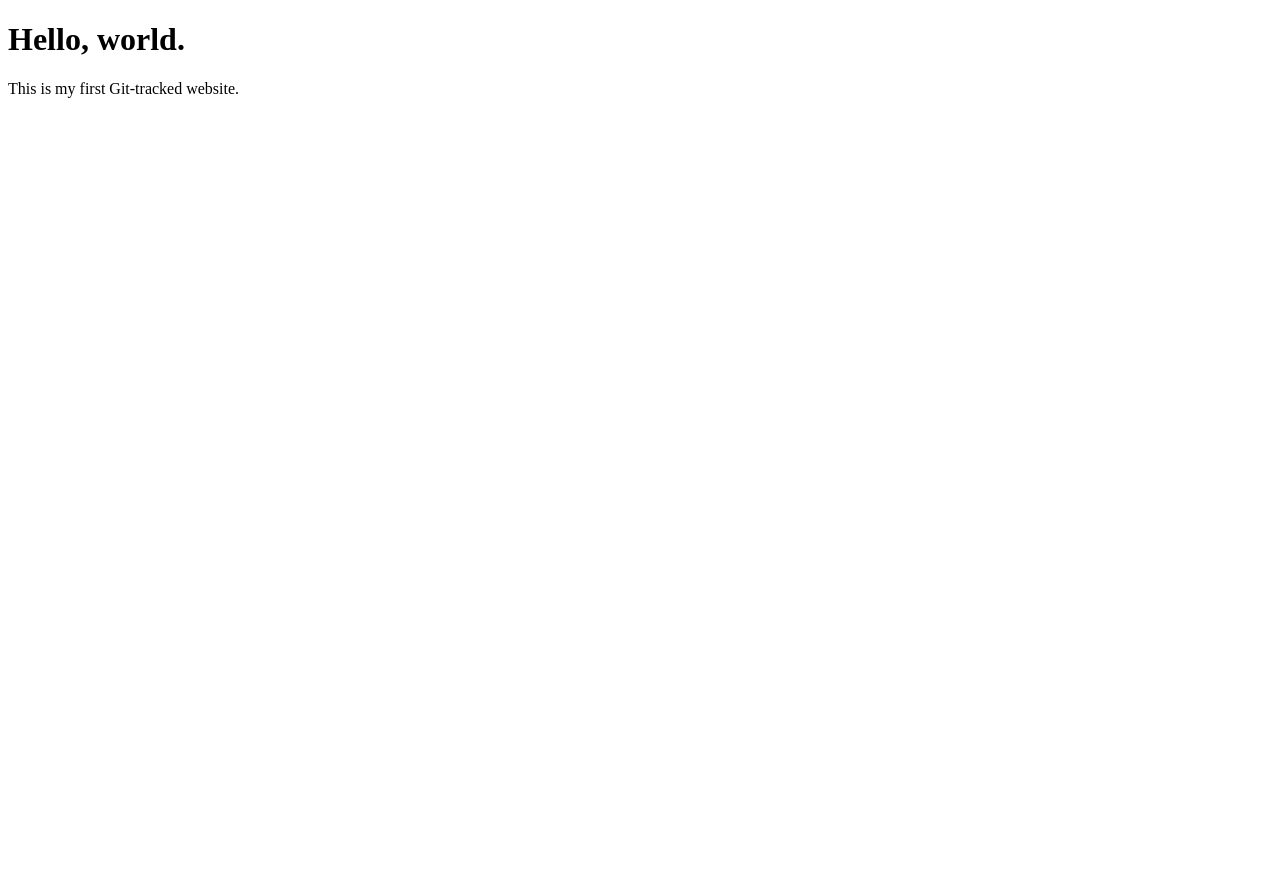
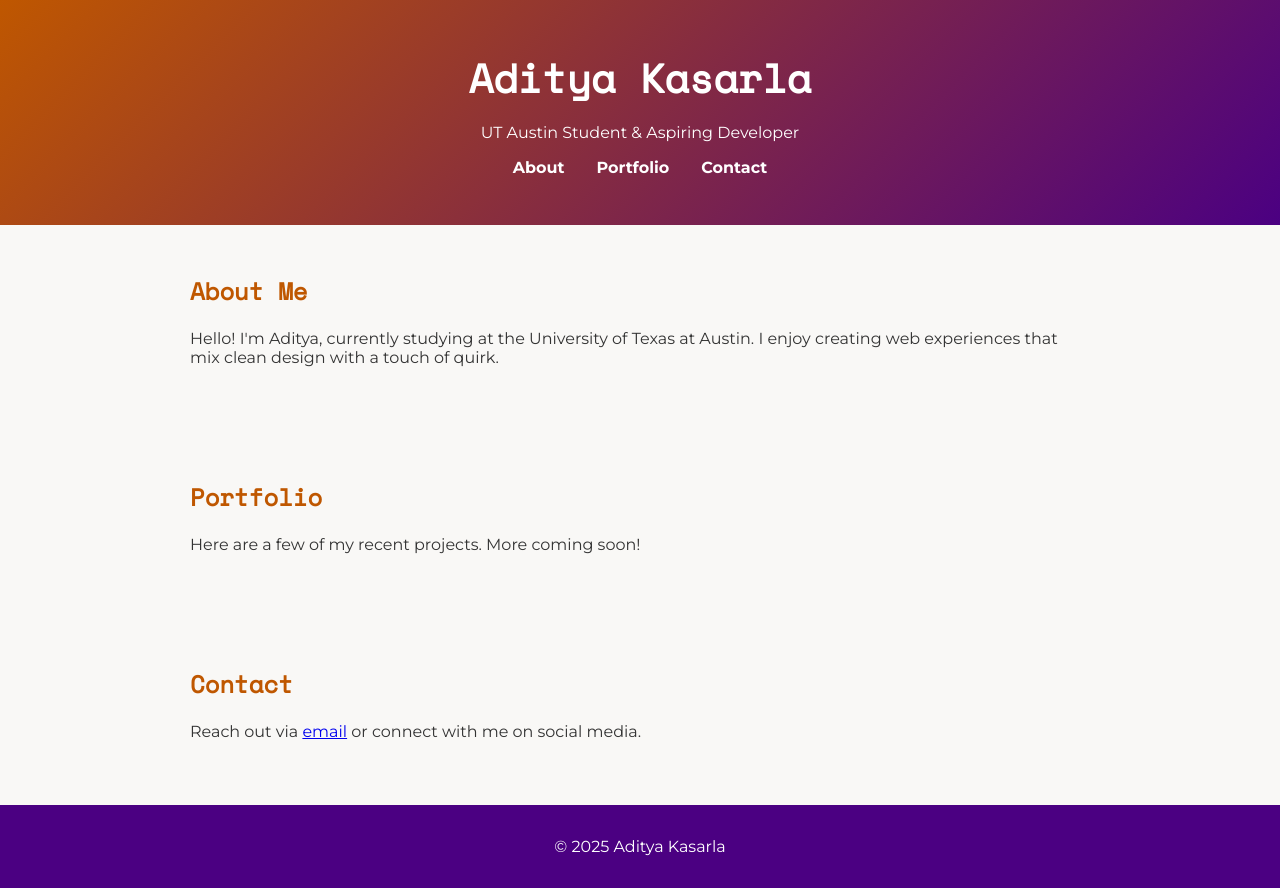
Before and after one commit to akasarla/website, a plain HTML site: page index.html in a window 1280 px wide. Before the commit the page ends 800 px from the top, so only its background shows below. Drawn offline with nearby package versions, Linux system fonts and the light colour scheme.

Commit message:
Improve personal website

```diff
--- a/index.html
+++ b/index.html
@@ -1,11 +1,100 @@
 <!DOCTYPE html>
-<html>
-  <head>
-    <meta charset="UTF-8" />
-    <title>My First Site</title>
-  </head>
-  <body>
-    <h1>Hello, world.</h1>
-    <p>This is my first Git-tracked website.</p>
-  </body>
+<html lang="en">
+<head>
+  <meta charset="UTF-8" />
+  <meta name="viewport" content="width=device-width, initial-scale=1.0" />
+  <title>Aditya Kasarla - UT Austin Student</title>
+  <link href="https://fonts.googleapis.com/css2?family=Montserrat:wght@300;400;700&family=Space+Mono&display=swap" rel="stylesheet">
+  <style>
+    :root {
+      --burnt-orange: #bf5700;
+      --accent-color: #4b0082;
+      --light-bg: #f9f8f6;
+      --dark-text: #333;
+    }
+    body {
+      margin: 0;
+      font-family: 'Montserrat', sans-serif;
+      color: var(--dark-text);
+      background: var(--light-bg);
+    }
+    header {
+      background: linear-gradient(135deg, var(--burnt-orange), var(--accent-color));
+      color: white;
+      padding: 3rem 1rem;
+      text-align: center;
+    }
+    header h1 {
+      font-family: 'Space Mono', monospace;
+      font-size: 2.5rem;
+      margin: 0 0 0.5rem;
+    }
+    nav ul {
+      list-style: none;
+      padding: 0;
+      margin: 0;
+      display: flex;
+      justify-content: center;
+      gap: 2rem;
+    }
+    nav a {
+      color: white;
+      text-decoration: none;
+      font-weight: 700;
+      transition: transform 0.2s ease;
+    }
+    nav a:hover {
+      transform: rotate(-2deg);
+    }
+    section {
+      padding: 3rem 1rem;
+      max-width: 900px;
+      margin: 0 auto;
+    }
+    section h2 {
+      font-family: 'Space Mono', monospace;
+      color: var(--burnt-orange);
+      margin-top: 0;
+    }
+    footer {
+      text-align: center;
+      padding: 2rem 1rem;
+      background: var(--accent-color);
+      color: white;
+    }
+  </style>
+</head>
+<body>
+  <header>
+    <h1>Aditya Kasarla</h1>
+    <p>UT Austin Student & Aspiring Developer</p>
+    <nav>
+      <ul>
+        <li><a href="#about">About</a></li>
+        <li><a href="#portfolio">Portfolio</a></li>
+        <li><a href="#contact">Contact</a></li>
+      </ul>
+    </nav>
+  </header>
+
+  <section id="about">
+    <h2>About Me</h2>
+    <p>Hello! I'm Aditya, currently studying at the University of Texas at Austin. I enjoy creating web experiences that mix clean design with a touch of quirk.</p>
+  </section>
+
+  <section id="portfolio">
+    <h2>Portfolio</h2>
+    <p>Here are a few of my recent projects. More coming soon!</p>
+    <!-- Portfolio items can be added here -->
+  </section>
+
+  <section id="contact">
+    <h2>Contact</h2>
+    <p>Reach out via <a href="mailto:aditya@example.com">email</a> or connect with me on social media.</p>
+  </section>
+
+  <footer>
+    &copy; 2025 Aditya Kasarla
+  </footer>
+</body>
 </html>
```
